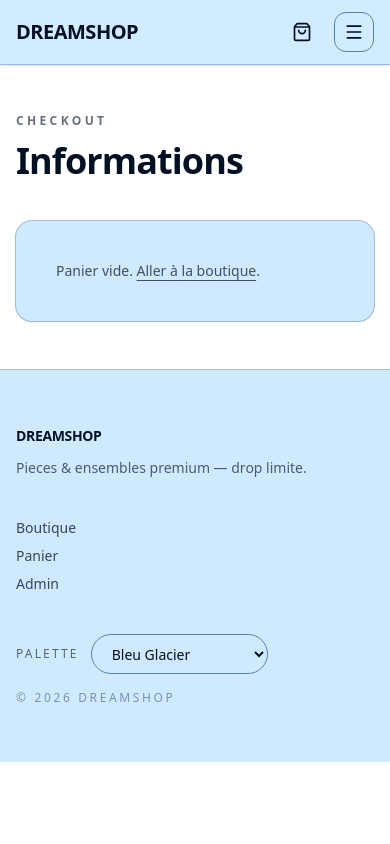
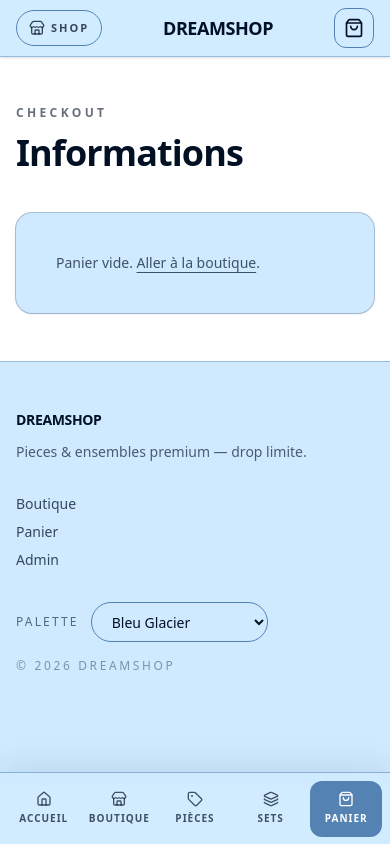
Before and after one commit to realtony0/dreamshop, a Next.js app in the folder dreamshop/: page /checkout in a window 390 px wide. Built offline with nearby package versions, Linux system fonts and the light colour scheme.

Commit message:
feat: add app-like mobile navigation shell

```diff
--- a/dreamshop/src/app/(store)/layout.tsx
+++ b/dreamshop/src/app/(store)/layout.tsx
@@ -1,15 +1,19 @@
-import type { ReactNode } from "react";
+import { Suspense, type ReactNode } from "react";
 import { Header } from "@/components/site/header";
 import { Footer } from "@/components/site/footer";
+import { MobileAppNav } from "@/components/site/mobile-app-nav";
 import { Providers } from "@/components/site/providers";
 
 export default function StoreLayout({ children }: { children: ReactNode }) {
   return (
     <Providers>
-      <div className="min-h-dvh">
+      <div className="min-h-dvh bg-bg">
         <Header />
         <main>{children}</main>
         <Footer />
+        <Suspense fallback={null}>
+          <MobileAppNav />
+        </Suspense>
       </div>
     </Providers>
   );
--- a/dreamshop/src/components/site/footer.tsx
+++ b/dreamshop/src/components/site/footer.tsx
@@ -5,7 +5,7 @@ import { Container } from "@/components/site/container";
 export function Footer() {
   return (
     <footer className="border-t border-border/45 bg-card text-fg">
-      <Container className="grid gap-10 py-14 md:grid-cols-3 md:items-start">
+      <Container className="grid gap-8 py-12 pb-28 md:grid-cols-3 md:items-start md:py-14 md:pb-14">
         <div className="space-y-3">
           <div className="text-sm font-black uppercase tracking-tight">
             Dreamshop
--- a/dreamshop/src/components/site/header.tsx
+++ b/dreamshop/src/components/site/header.tsx
@@ -1,9 +1,8 @@
 "use client";
 
-import * as React from "react";
 import Link from "next/link";
 import { usePathname } from "next/navigation";
-import { Menu, X } from "lucide-react";
+import { Store } from "lucide-react";
 import { cn } from "@/lib/cn";
 import { CartLink } from "@/components/cart/cart-link";
 import { Container } from "@/components/site/container";
@@ -68,22 +67,27 @@ function DesktopNavLink({
 
 export function Header() {
   const pathname = usePathname();
-  const [open, setOpen] = React.useState(false);
-
-  React.useEffect(() => {
-    setOpen(false);
-  }, [pathname]);
-
-  React.useEffect(() => {
-    document.documentElement.style.overflow = open ? "hidden" : "";
-    return () => {
-      document.documentElement.style.overflow = "";
-    };
-  }, [open]);
 
   return (
     <header className="sticky top-0 z-50 border-b border-border/45 bg-card/95 shadow-sm backdrop-blur-md">
-      <Container className="flex h-16 items-center justify-between md:h-20">
+      <Container className="flex h-14 items-center justify-between lg:hidden">
+        <Link
+          href="/shop"
+          className="inline-flex h-9 items-center gap-1.5 rounded-full border border-border px-3 text-[11px] font-black uppercase tracking-[0.18em] text-fg/75 transition-colors hover:text-fg"
+        >
+          <Store className="h-4 w-4" />
+          Shop
+        </Link>
+        <Link
+          href="/"
+          className="text-lg font-black uppercase tracking-tight text-fg transition-colors hover:text-accent"
+        >
+          Dreamshop
+        </Link>
+        <CartLink className="border border-border text-fg hover:text-accent" />
+      </Container>
+
+      <Container className="hidden h-20 items-center justify-between lg:flex">
         <div className="flex flex-1 items-center">
           <Link
             href="/"
@@ -107,46 +111,10 @@ export function Header() {
           </div>
         </nav>
 
-        <div className="flex flex-1 items-center justify-end gap-3">
+        <div className="flex flex-1 items-center justify-end">
           <CartLink className="text-fg hover:text-accent" />
-          <button
-            type="button"
-            onClick={() => setOpen((v) => !v)}
-            className="inline-flex h-10 w-10 items-center justify-center rounded-xl border border-border text-fg transition-colors hover:text-accent lg:hidden"
-            aria-label={open ? "Fermer le menu" : "Ouvrir le menu"}
-            aria-expanded={open}
-          >
-            {open ? <X className="h-5 w-5" /> : <Menu className="h-5 w-5" />}
-          </button>
         </div>
       </Container>
-
-      {open ? (
-        <div className="lg:hidden">
-          <div className="fixed inset-0 z-40 bg-black/30" onClick={() => setOpen(false)} />
-          <div className="fixed inset-x-0 top-16 z-50 border-t border-border bg-card/95 backdrop-blur-md md:top-20">
-            <Container className="py-6">
-              <div className="grid gap-2">
-                {navItems.map((item) => (
-                  <Link
-                    key={item.href}
-                    href={item.href}
-                    className={cn(
-                      "rounded-2xl px-4 py-3 text-sm font-black uppercase tracking-wider transition-colors",
-                      item.isActive(pathname)
-                        ? "bg-fg text-bg"
-                        : "text-fg/80 hover:bg-muted hover:text-fg"
-                    )}
-                    onClick={() => setOpen(false)}
-                  >
-                    {item.label}
-                  </Link>
-                ))}
-              </div>
-            </Container>
-          </div>
-        </div>
-      ) : null}
     </header>
   );
 }
--- /dev/null
+++ b/dreamshop/src/components/site/mobile-app-nav.tsx
@@ -0,0 +1,98 @@
+"use client";
+
+import type { LucideIcon } from "lucide-react";
+import { Home, Layers3, ShoppingBag, Store, Tag } from "lucide-react";
+import Link from "next/link";
+import { usePathname, useSearchParams } from "next/navigation";
+import { useCart } from "@/components/cart/cart-context";
+import { cn } from "@/lib/cn";
+
+type MobileTab = {
+  id: string;
+  href: string;
+  label: string;
+  icon: LucideIcon;
+  isActive: (pathname: string, category: string | null) => boolean;
+};
+
+const tabs: MobileTab[] = [
+  {
+    id: "home",
+    href: "/",
+    label: "Accueil",
+    icon: Home,
+    isActive: (pathname) => pathname === "/",
+  },
+  {
+    id: "shop",
+    href: "/shop",
+    label: "Boutique",
+    icon: Store,
+    isActive: (pathname, category) =>
+      pathname.startsWith("/products/") || (pathname === "/shop" && !category),
+  },
+  {
+    id: "pieces",
+    href: "/shop?category=HOODIE",
+    label: "Pièces",
+    icon: Tag,
+    isActive: (pathname, category) => pathname === "/shop" && category === "HOODIE",
+  },
+  {
+    id: "sets",
+    href: "/shop?category=SET",
+    label: "Sets",
+    icon: Layers3,
+    isActive: (pathname, category) => pathname === "/shop" && category === "SET",
+  },
+  {
+    id: "cart",
+    href: "/cart",
+    label: "Panier",
+    icon: ShoppingBag,
+    isActive: (pathname) =>
+      pathname === "/cart" ||
+      pathname === "/checkout" ||
+      pathname.startsWith("/checkout/"),
+  },
+];
+
+export function MobileAppNav() {
+  const pathname = usePathname();
+  const searchParams = useSearchParams();
+  const category = searchParams.get("category");
+  const { itemCount } = useCart();
+  const countLabel = itemCount > 99 ? "99+" : String(itemCount);
+
+  return (
+    <nav className="fixed inset-x-0 bottom-0 z-50 border-t border-border/55 bg-card/95 shadow-[0_-8px_28px_rgba(2,16,36,0.08)] backdrop-blur-md lg:hidden">
+      <div className="mx-auto grid max-w-md grid-cols-5 gap-1 px-2 pb-[calc(env(safe-area-inset-bottom)+0.45rem)] pt-2">
+        {tabs.map((tab) => {
+          const active = tab.isActive(pathname, category);
+          const Icon = tab.icon;
+          return (
+            <Link
+              key={tab.id}
+              href={tab.href}
+              className={cn(
+                "relative inline-flex min-h-14 flex-col items-center justify-center gap-1 rounded-xl text-[10px] font-black uppercase tracking-[0.1em] transition-colors",
+                active
+                  ? "bg-accent text-bg"
+                  : "text-fg/70 hover:bg-muted hover:text-fg"
+              )}
+              aria-current={active ? "page" : undefined}
+            >
+              <Icon className="h-4 w-4" />
+              <span>{tab.label}</span>
+              {tab.id === "cart" && itemCount > 0 ? (
+                <span className="absolute right-2 top-1 inline-flex min-w-4 items-center justify-center rounded-full bg-fg px-1.5 py-0.5 text-[9px] text-bg">
+                  {countLabel}
+                </span>
+              ) : null}
+            </Link>
+          );
+        })}
+      </div>
+    </nav>
+  );
+}
```
